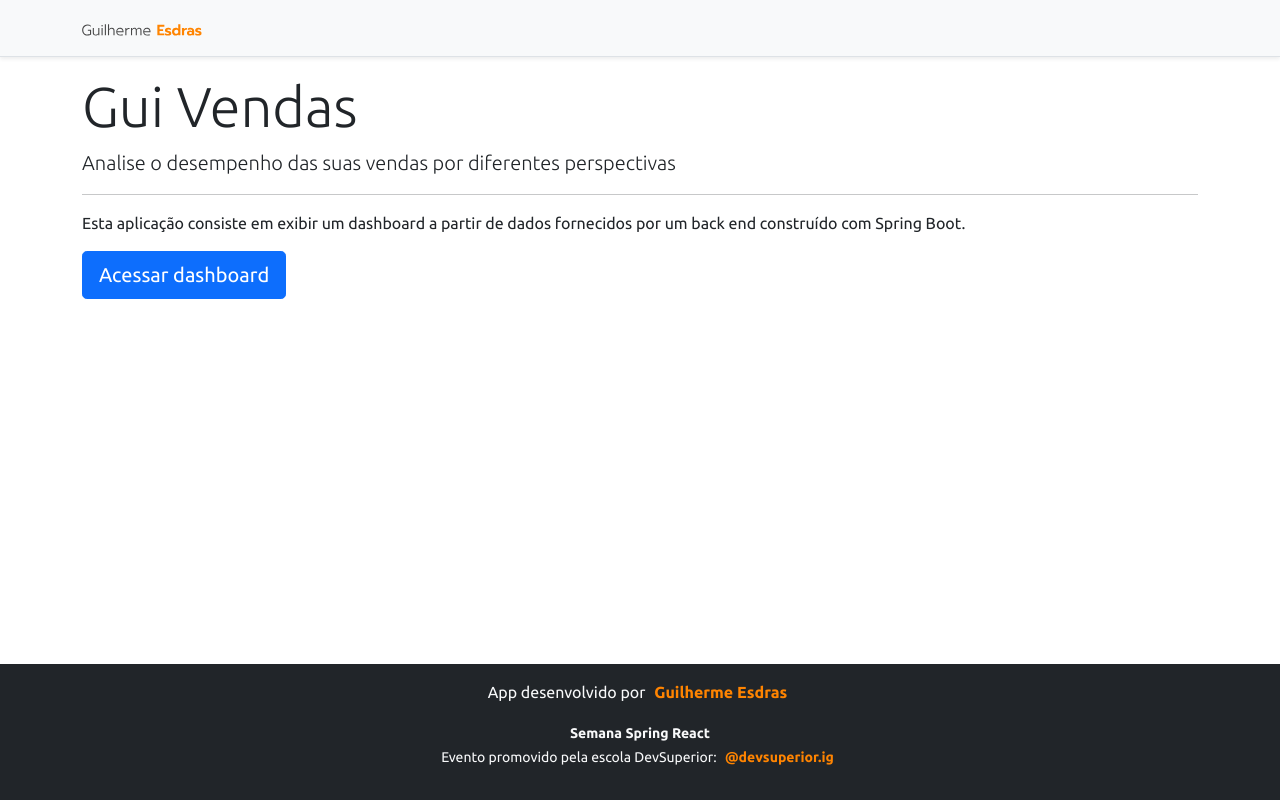
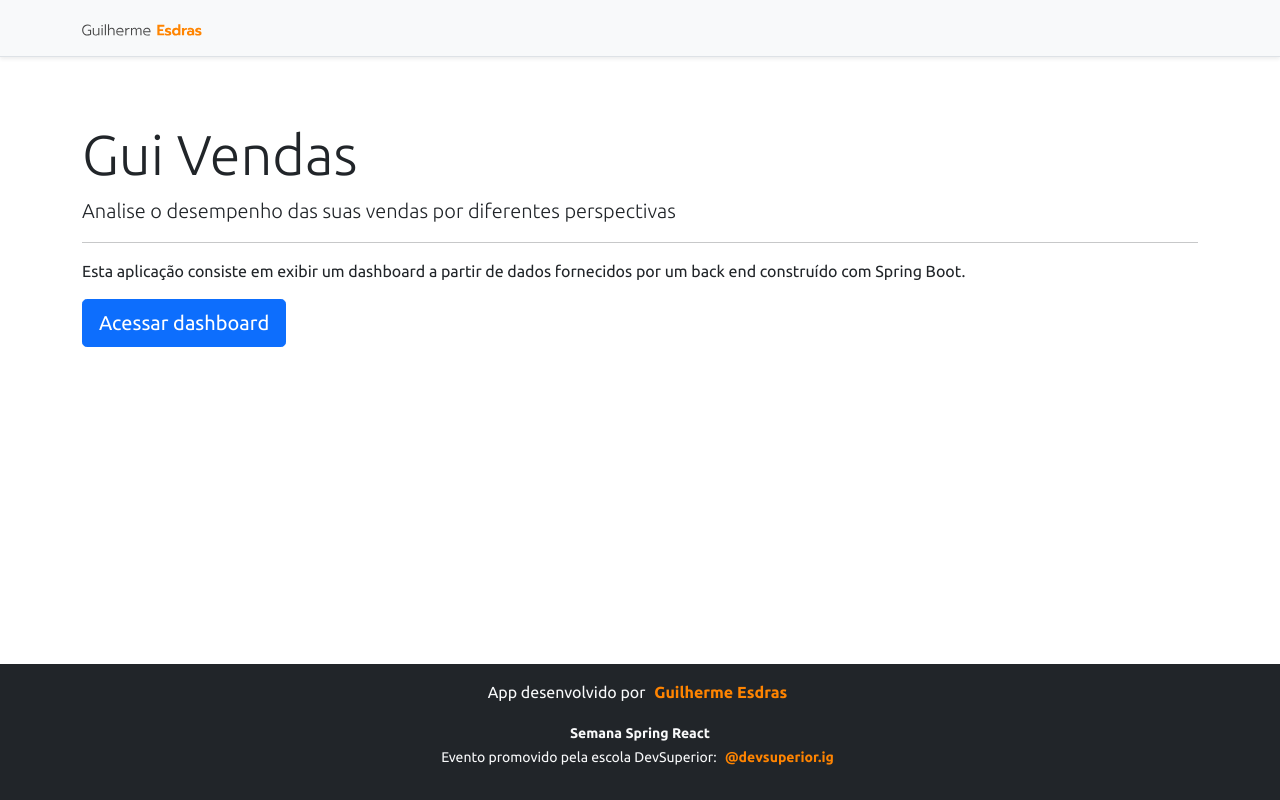
Before and after one commit to GuilhermeEsdras/projeto-sds, a React (Create React App) app in the folder frontend/: page / in a window 1280 px wide. Built offline with nearby package versions, Linux system fonts and the light colour scheme.

Commit message:
Front End - Upgrading to my layout pattern

```diff
--- a/frontend/src/App.tsx
+++ b/frontend/src/App.tsx
@@ -1,7 +1,7 @@
-import Routes from 'Routes';
+import Layout from 'layout';
 
 function App() {
-  return <Routes />;
+  return <Layout />;
 }
 
 export default App;
--- a/frontend/src/components/NavBar/index.tsx
+++ b/frontend/src/components/NavBar/index.tsx
@@ -1,5 +1,3 @@
-import { Link } from 'react-router-dom';
-
 import ImgGuiWhite from 'assets/images/guilherme-esdras.svg';
 
 const NavBar = () => {
@@ -7,9 +5,14 @@ const NavBar = () => {
     <div className="d-flex flex-column flex-md-row align-items-center p-3 px-md-4 mb-3 bg-light border-bottom shadow-sm">
       <div className="container">
         <nav className="my-2 my-md-0 mr-md-3">
-          <Link to="/" className="gui-esdras">
+          <a
+            href="https://www.linkedin.com/in/guilherme-esdras/"
+            target="_blank"
+            className="gui-esdras"
+            rel="noreferrer"
+          >
             <img src={ImgGuiWhite} alt="GuiEsdras" width="120" />
-          </Link>
+          </a>
         </nav>
       </div>
     </div>
--- /dev/null
+++ b/frontend/src/layout/index.tsx
@@ -0,0 +1,17 @@
+import Footer from 'components/Footer';
+import NavBar from 'components/NavBar';
+import Routes from 'Routes';
+
+const Layout = () => {
+  return (
+    <>
+      <NavBar />
+      <div className="container">
+        <Routes />
+      </div>
+      <Footer />
+    </>
+  );
+};
+
+export default Layout;
--- a/frontend/src/pages/Dashboard/index.tsx
+++ b/frontend/src/pages/Dashboard/index.tsx
@@ -1,14 +1,15 @@
+import { Link } from 'react-router-dom';
+
 import BarChart from 'components/BarChart';
 import DataTable from 'components/DataTable';
 import DonutChart from 'components/DonutChart';
-import Footer from 'components/Footer';
-import NavBar from 'components/NavBar';
 
 const Dashboard = () => {
   return (
     <>
-      <NavBar />
-      <div className="container">
+      <Link className="btn btn-primary btn-sm" to="/">
+        &laquo; Homepage
+      </Link>
       <h1 className="text-primary py-3">Dashboard de Venda</h1>
 
       <div className="row px-3">
@@ -27,8 +28,6 @@ const Dashboard = () => {
       </div>
 
       <DataTable />
-      </div>
-      <Footer />
     </>
   );
 };
--- a/frontend/src/pages/Home/index.tsx
+++ b/frontend/src/pages/Home/index.tsx
@@ -1,14 +1,9 @@
 import { Link } from 'react-router-dom';
-
-import Footer from 'components/Footer';
-import NavBar from 'components/NavBar';
 
 const Home = () => {
   return (
     <>
-      <NavBar />
-      <div className="container">
-        <div className="jumbotron">
+      <div className="jumbotron mt-5">
         <h1 className="display-4">Gui Vendas</h1>
         <p className="lead">
           Analise o desempenho das suas vendas por diferentes perspectivas
@@ -22,8 +17,6 @@ const Home = () => {
           Acessar dashboard
         </Link>
       </div>
-      </div>
-      <Footer />
     </>
   );
 };
```
Lines whose indentation alone changed are shown as unchanged.
